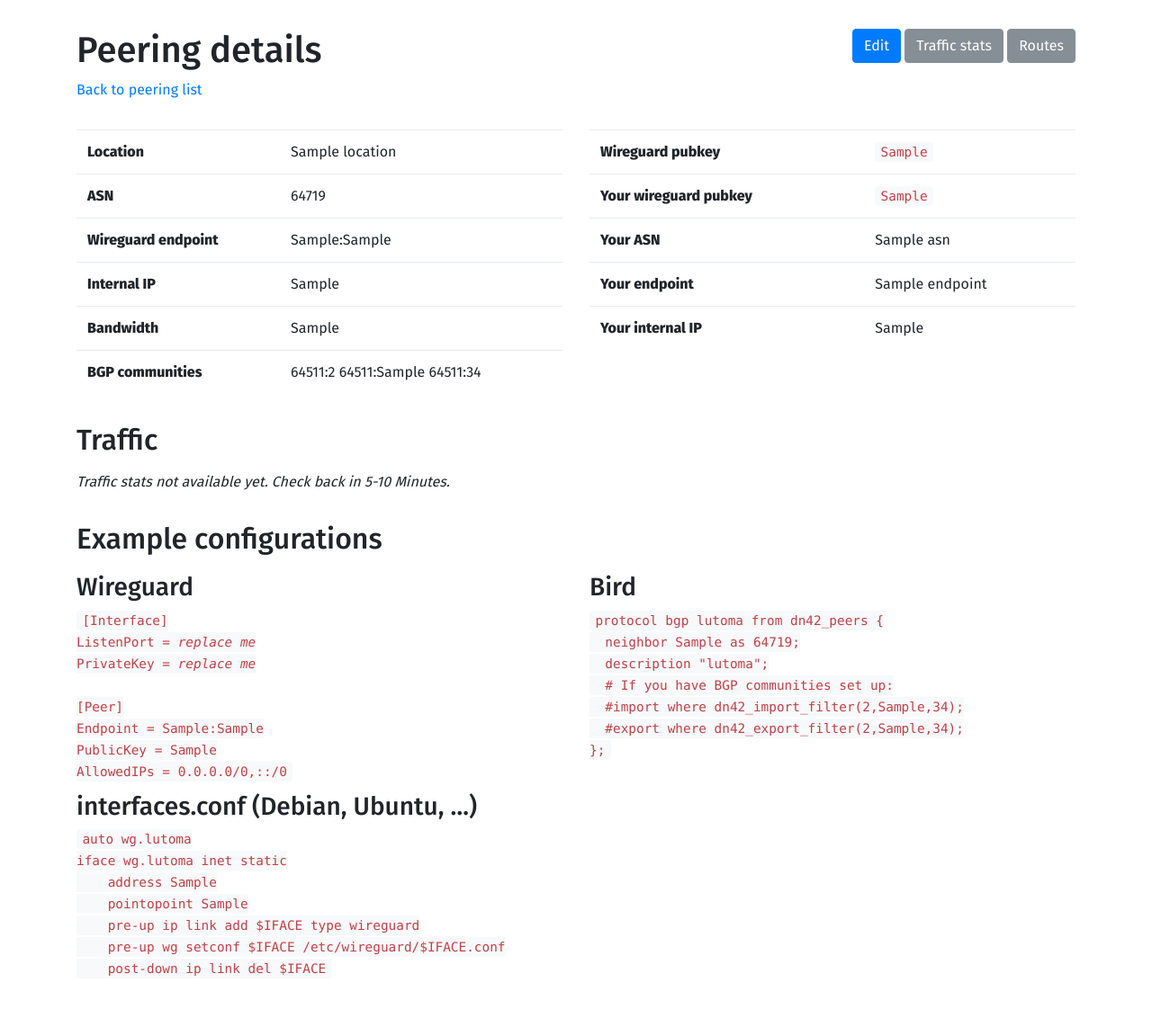
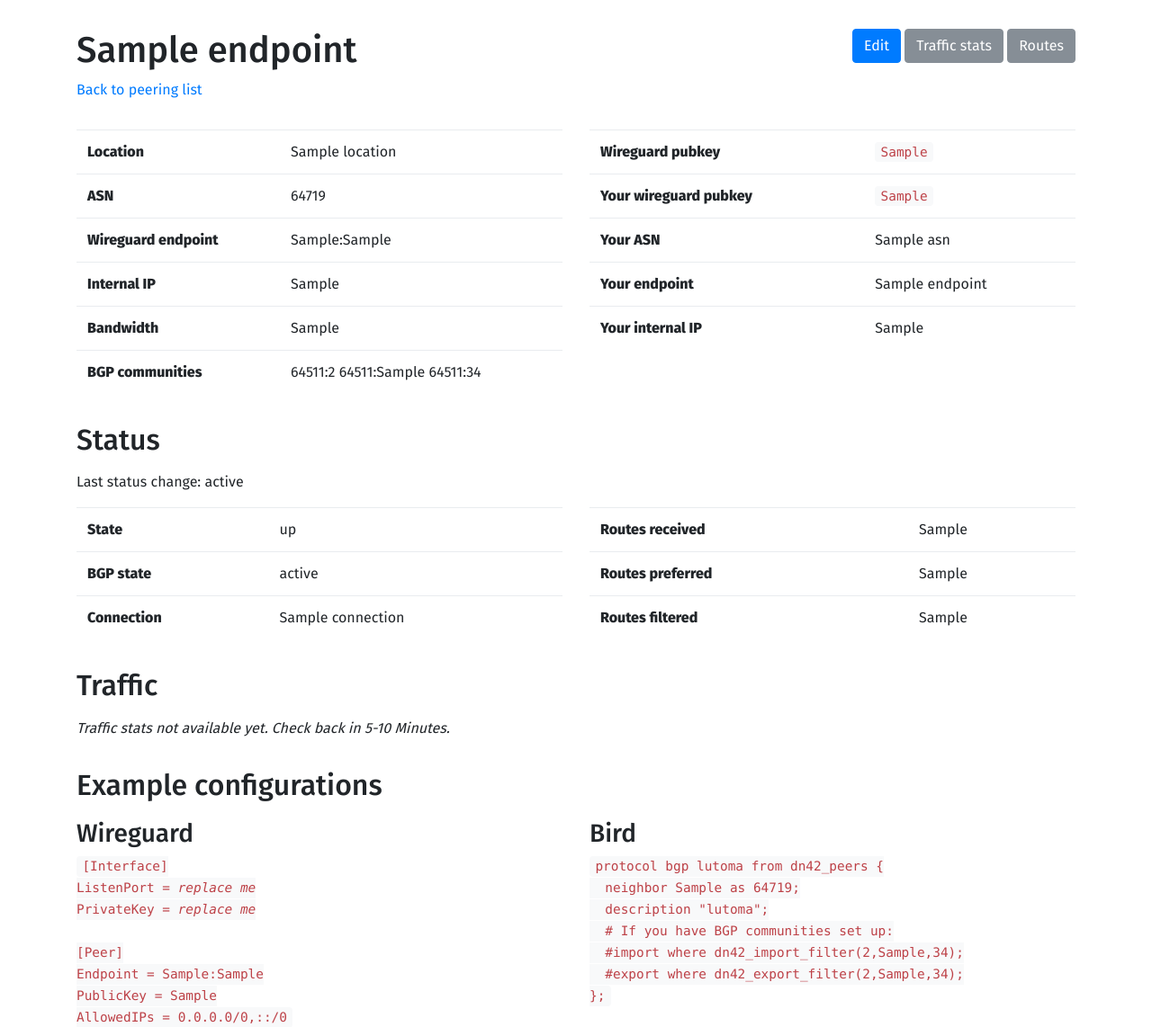
Before and after one commit to lutoma/autopeer, a Django app: template templates/peeringmanager/peering_detail.html in a window 1280 px wide. Shown: the top 1142 px of the page at 90% size. Before the commit the page ends 1085 px from the top, so only its background shows below. Run offline with Django 3.2, Linux system fonts and the light colour scheme; the template is opened without the code that fills it: most values are stand-ins (such as "Sample title", 1, 10 or a date in 2020); some libraries are stand-ins or nearby versions.

Commit message:
Add peering status

```diff
--- a/requirements.txt
+++ b/requirements.txt
@@ -6,3 +6,4 @@
 django-su==0.5.2
 rrdtool==0.1.11
 hurry.filesize==0.9
+python-dateutil==2.6.1
--- a/templates/peeringmanager/peering_detail.html
+++ b/templates/peeringmanager/peering_detail.html
@@ -1,9 +1,10 @@
 {% extends 'base.html' %}
+{% load humanize %}
 
 {% block content %}
 <div class='row'>
 	<div class='col-lg-6'>
-		<h1>Peering details</h1>
+		<h1>{{ peering.endpoint }}</h1>
 		<p><a href='/'>Back to peering list</a></p>
 	</div>
 	<div class='col-lg-6 float-right text-right'>
@@ -70,6 +71,31 @@
 		</table>
 	</div>
 
+	{% with status=peering.get_status %}
+		<div class='col-lg-12' style='margin-top: 1rem;'>
+			<h2 style='margin-bottom: 1rem;'>Status</h2>
+			Last status change: {{ status.details.state_changed|naturaltime }}
+		</div>
+		<div class='col-lg-6' style='margin-top: 1rem;'>
+			<table class='table'>
+				<tbody>
+					<tr><th scope='row'>State</th><td>{{ status.state }}</td></tr>
+					<tr><th scope='row'>BGP state</th><td>{{ status.details.bgp_state }}</td></tr>
+					<tr><th scope='row'>Connection</th><td>{{ status.details.connection }}</td></tr>
+				</tbody>
+			</table>
+		</div>
+		<div class='col-lg-6' style='margin-top: 1rem;'>
+			<table class='table'>
+				<tbody>
+					<tr><th scope='row'>Routes received</th><td>{{ status.routes_received }}</td></tr>
+					<tr><th scope='row'>Routes preferred</th><td>{{ status.routes_preferred }}</td></tr>
+					<tr><th scope='row'>Routes filtered</th><td>{{ status.routes_filtered }}</td></tr>
+				</tbody>
+			</table>
+		</div>
+	{% endwith %}
+
 	<div class='col-lg-12' style='margin-top: 1rem;'>
 		<h2 style='margin-bottom: 1rem;'>Traffic</h2>
 
```
Also changed, not shown: peeringmanager/models.py (+12 -12 lines), templates/peeringmanager/peering_list.html (+17 -10 lines).
